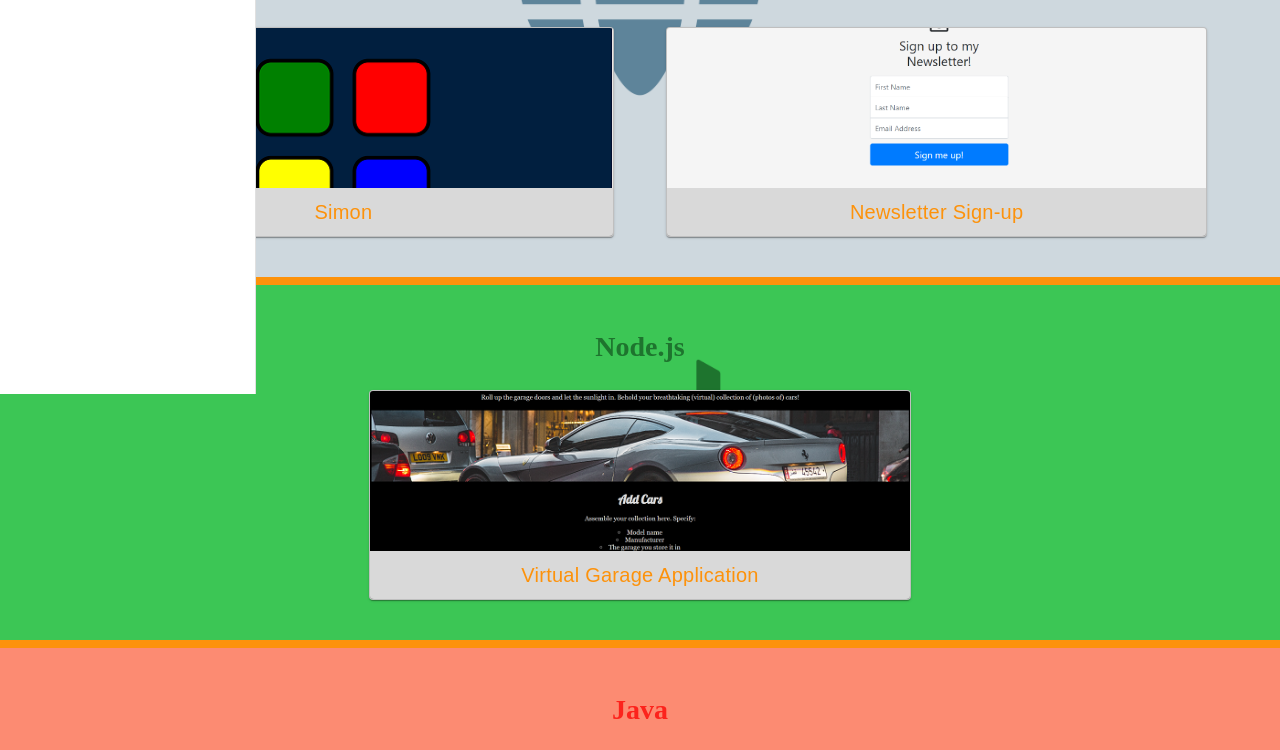
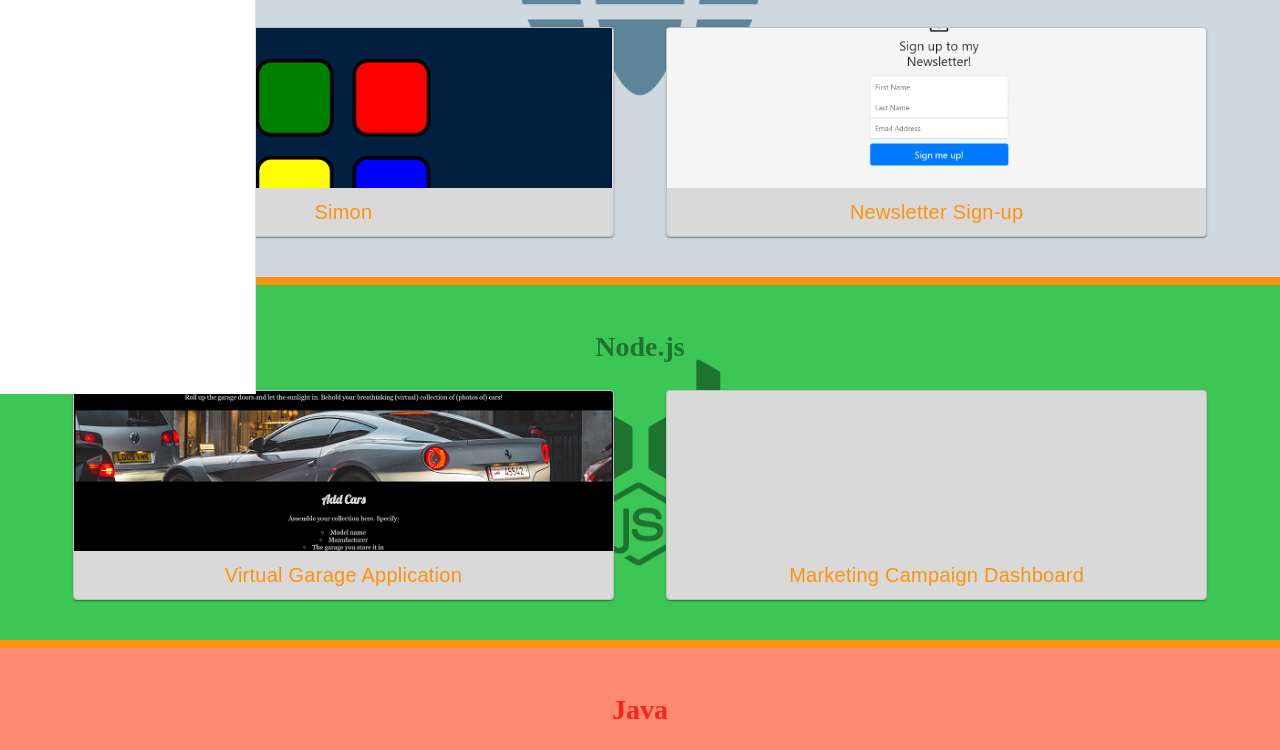
Before and after one commit to JamesBarnes48/PersonalSiteVue, a Vue app: page /showcase in a window 1280 px wide. Shown: the part 406-1156 px from the top of the page. Built offline with nearby package versions, Linux system fonts and the light colour scheme.

Commit message:
create marketing campaign dashboard description

```diff
--- a/src/views/CardShowcase.vue
+++ b/src/views/CardShowcase.vue
@@ -62,6 +62,15 @@ export default {
                         Extra effort has been made to mitigate cyber threats such as XSS and SQL Injection using strong input validation, sanitisation and operating on a zero-trust basis.`,
                     repoLink: 'https://github.com/JamesBarnes48/Virtual-Garage',
                     projectImages: [showcaseImages.garage1, showcaseImages.garage2, showcaseImages.garage3, showcaseImages.garage4],
+                },
+                {
+                    title: 'Marketing Campaign Dashboard',
+                    mainText: `About a year after I started my full-stack engineer role at Darktrace I was given quite the task: I was to create a new dashboard for Marketing featuring a table of contact's information. This page would
+                    then allow you to run marketing campaigns en-masse on these contacts by leveraging a well-known third party marketing automation tool. Totally greenfield, just the way I like it. I did take the time to create a
+                    clean frontend using jQuery allowing you to search, sort, filter and customise the table as you please, the most impressive part of this was the backend. Implementing a strict controller-service-repository pattern, I delved deep
+                    into cryptic API documentation to allow users the freedom to upload and delete contacts from the third party, individually or in batches of hundreds at once. Our local database were kept up-to-date, they were kept in sync with the third-party
+                    and any transactions were strictly atomic. This Node.js project really focused on the robustness of the system. Validation had to be strict and I was expected to handle the wildest of edge cases. In the end I was very pleased with what I produced!`,
+                    projectImages: [],
                 },
             ],
             java: [
```
